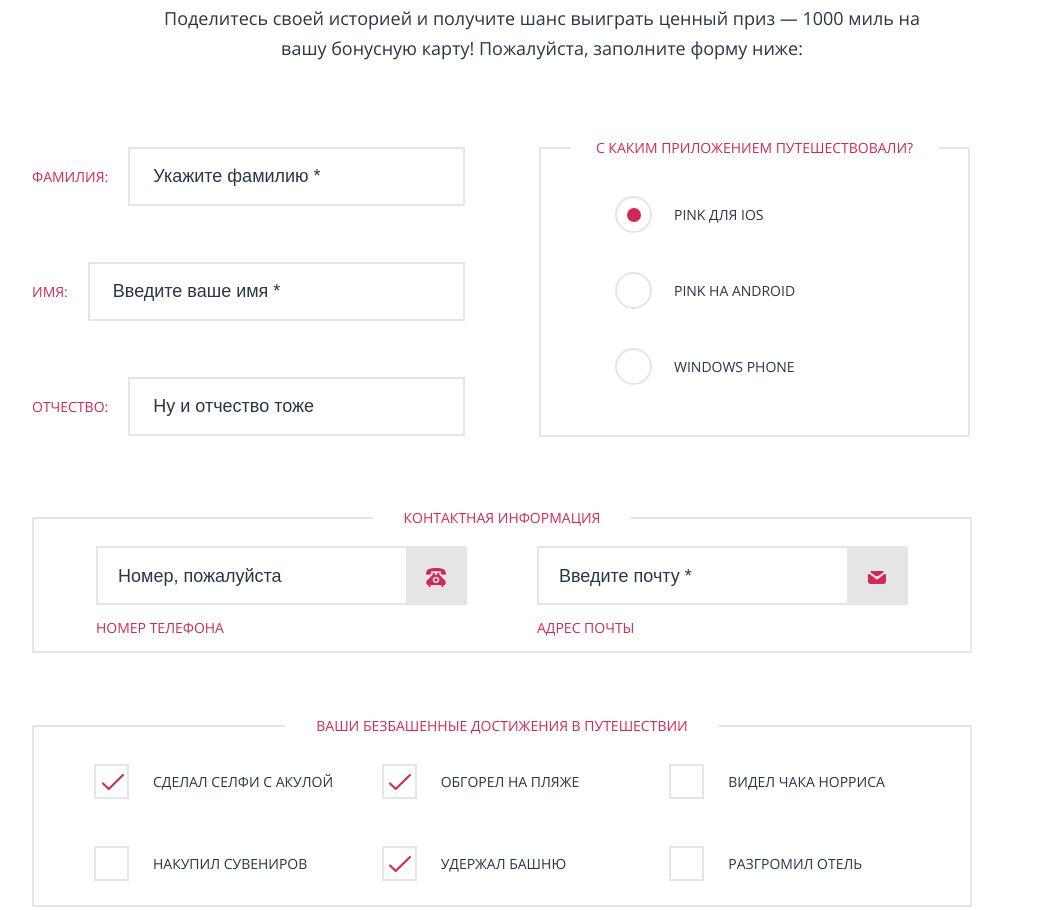
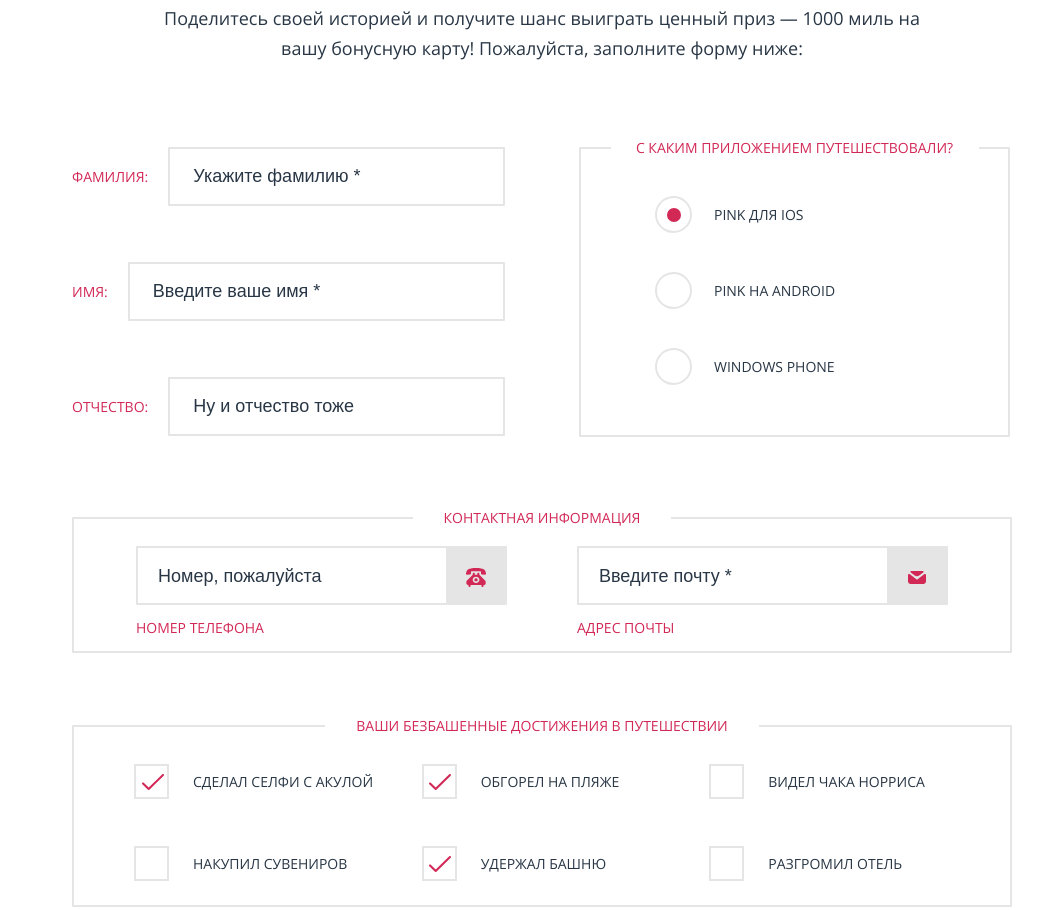
Before and after one commit to petrmileshko/pink, a website: page source/contest.html in a window 1280 px wide. Shown: the part 445-1355 px from the top of the page, without its empty margins (98-1141 px from the left). Drawn offline with nearby package versions, Linux system fonts and the light colour scheme; files that its build step writes are made by us from their sources.

Commit message:
Update application.scss
Исправил выравнивание

```diff
--- a/source/sass/blocks/application.scss
+++ b/source/sass/blocks/application.scss
@@ -39,7 +39,7 @@
 		column-gap: 74px;
 		row-gap: 50px;
 		width: calc(100% - 260px);
-    max-width: 1200px;
+		max-width: 940px;
 		margin: 0 auto;
 	}
 }
```
Lines whose indentation alone changed are shown as unchanged.
